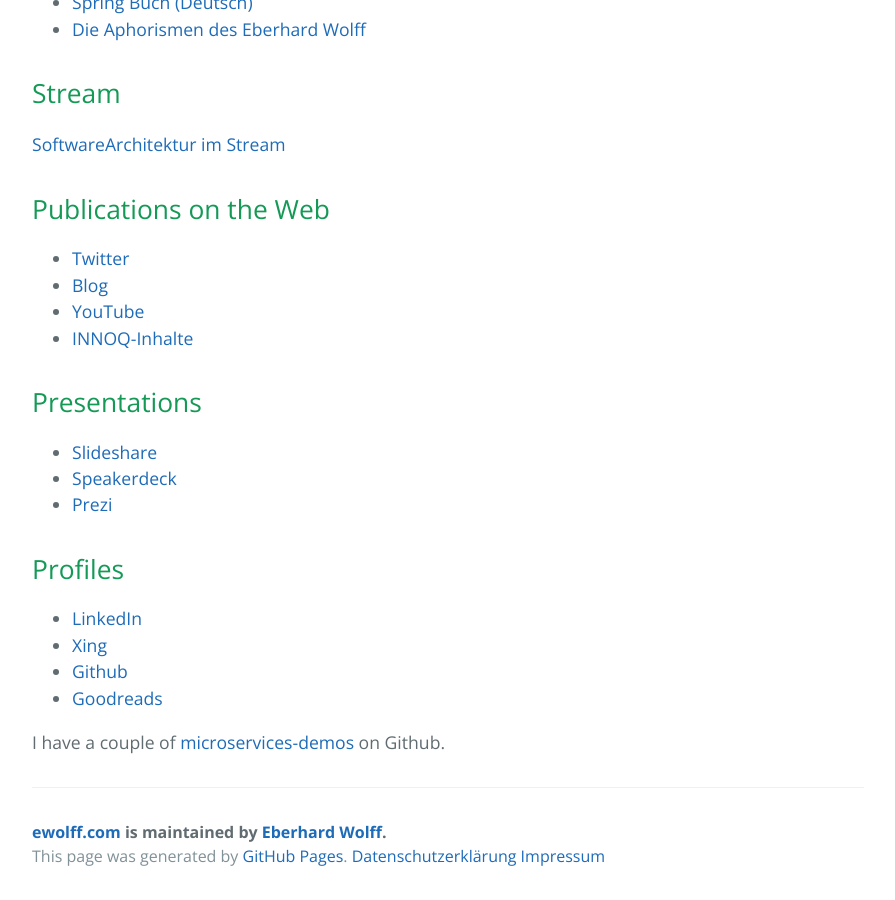
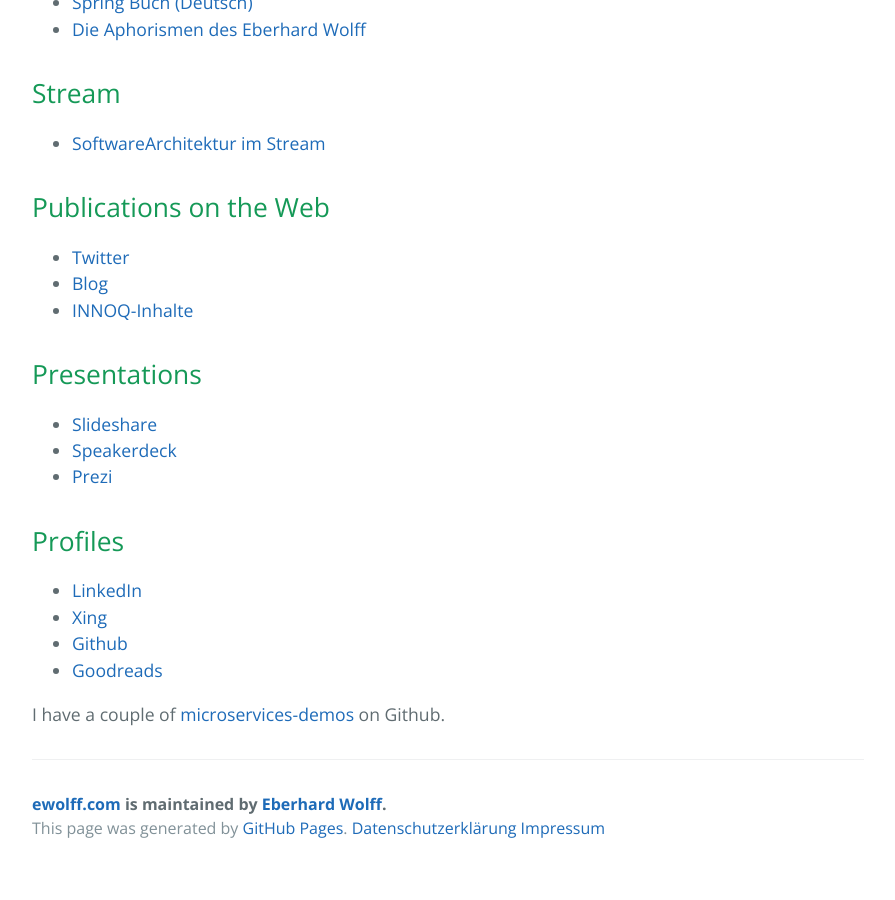
Before and after one commit to ewolff/ewolff.com, a Jekyll site: the page built from index.md, in a window 1280 px wide and 900 px high, scrolled down 1099 px. Shown: the whole window, without its empty margins (192-1087 px from the left). Built offline with Jekyll 4.4.1, drawn with Linux system fonts in a browser that asks for light colours; our own code applies the rules of GitHub Pages for plain Markdown files; after the commit the page ends 1971 px from its top, so only the background shows below that.

Commit message:
Remove YouTube - replaced by stream

```diff
--- a/index.md
+++ b/index.md
@@ -36,13 +36,12 @@
 
 ## Stream
 
-[SoftwareArchitektur im Stream](https://software-architektur.tv)
+* [SoftwareArchitektur im Stream](https://software-architektur.tv)
 
 ## Publications on the Web
 
   * [Twitter](https://twitter.com/ewolff)
   * [Blog](http://www.heise.de/developer/Continuous-Architecture-2687847.html)
-  * [YouTube](http://www.youtube.com/user/ewolff)
   * [INNOQ-Inhalte](https://www.innoq.com/de/staff/eberhard-wolff/)
 
 ## Presentations
```
